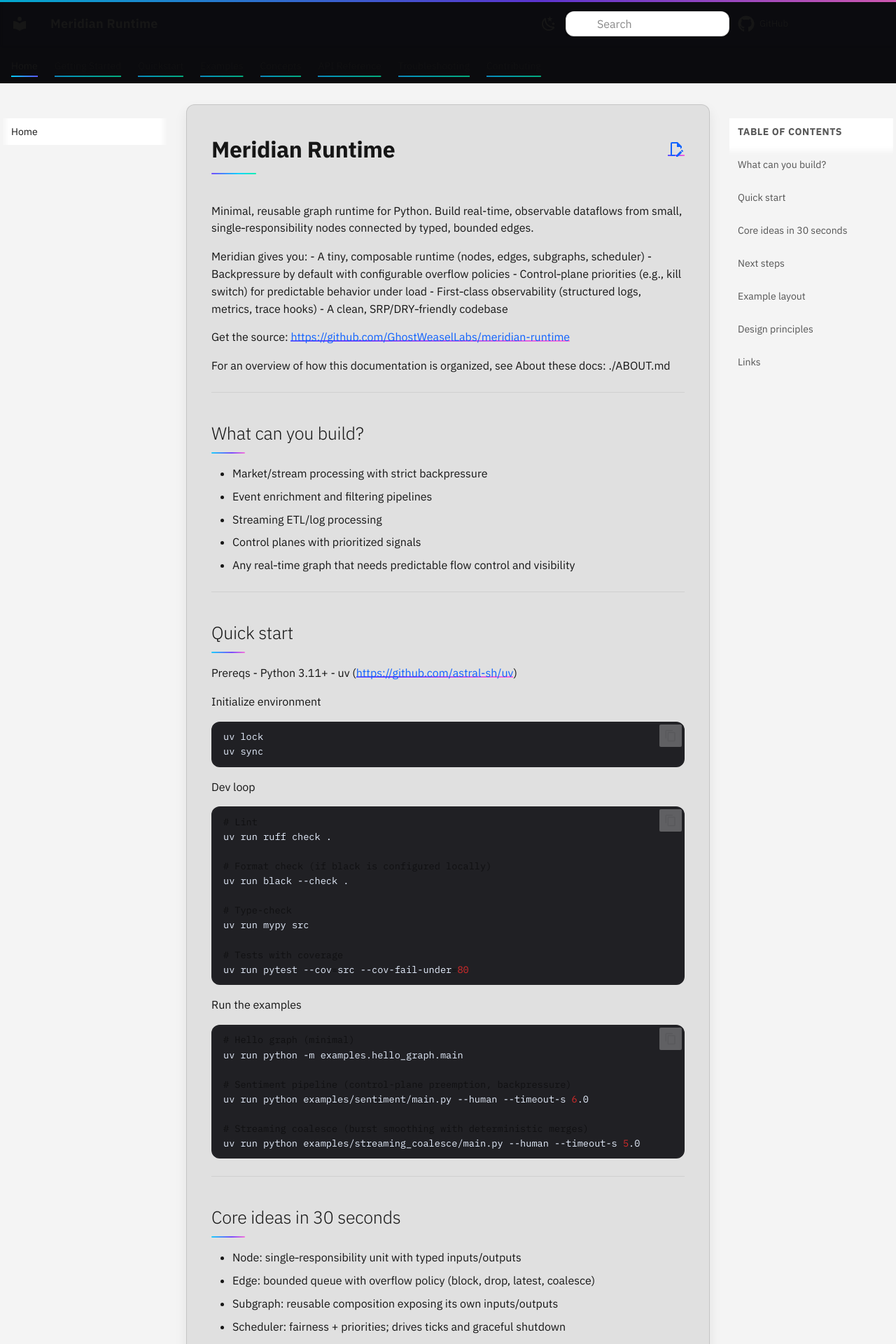
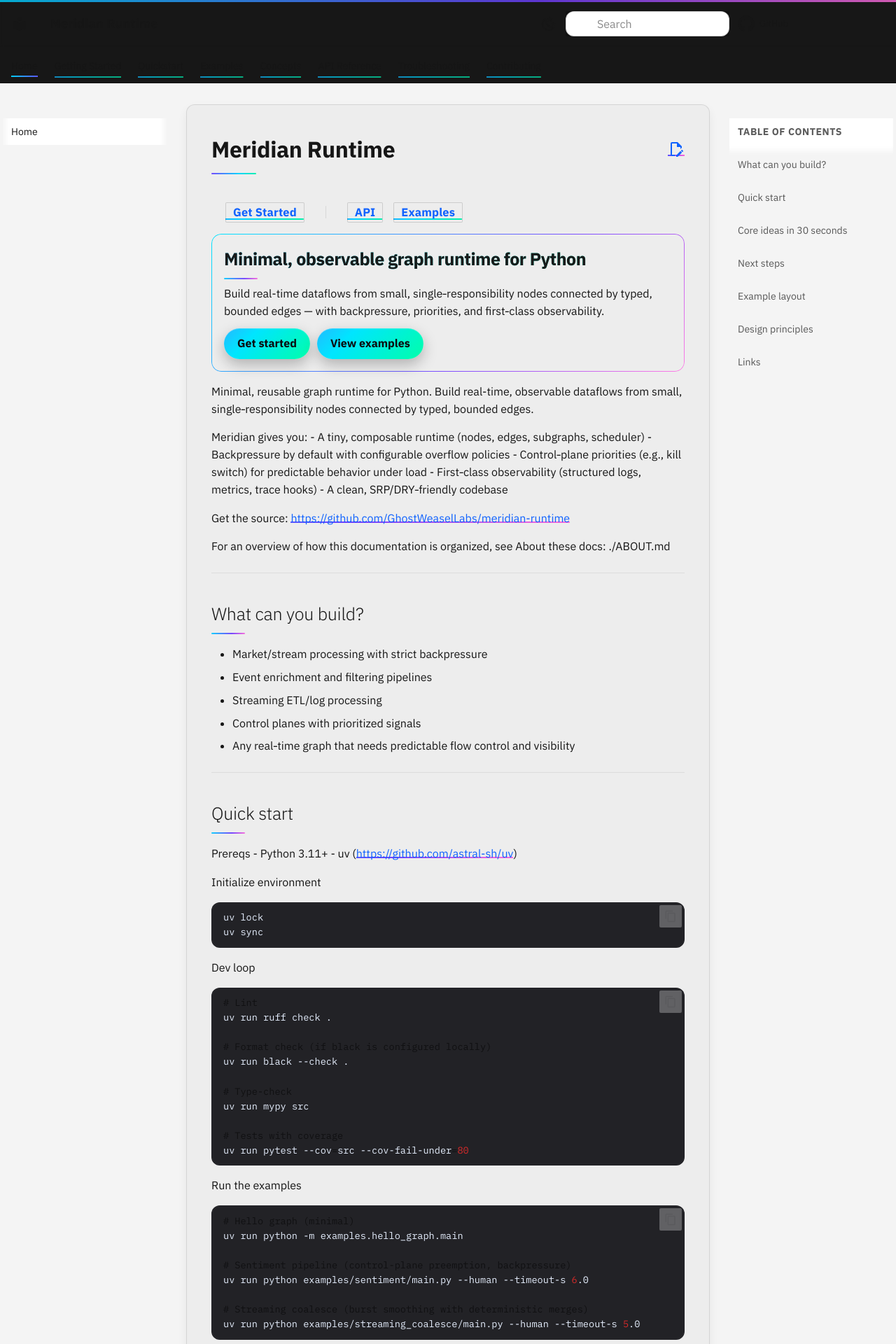
Before and after one commit to GhostWeaselLabs/arachne, an MkDocs documentation site: the page built from docs/index.md, in a window 1280 px wide. Shown: the top 1920 px of the page at 70% size. Built offline with MkDocs 1.6.1 and Material for MkDocs 9.7.7, drawn with Linux system fonts in a browser that asks for light colours; comment, search, counter and statistics services are not loaded.

Commit message:
docs(ui): light-mode contrast fixes; header pills (Get Started, API, Examples); home hero with gradient headline and CTAs

```diff
--- a/docs/index.md
+++ b/docs/index.md
@@ -1,6 +1,24 @@
 <!-- CI trigger: harmless comment to regenerate logs for link-check dry run -->
 
 # Meridian Runtime
+
+<div class="mr-header-left">
+  <a class="mr-quicklink mr-quicklink--sm" href="./getting-started/">Get Started</a>
+  <span class="mr-header-left__divider"></span>
+  <a class="mr-quicklink mr-quicklink--sm" href="./api/">API</a>
+  <a class="mr-quicklink mr-quicklink--sm" href="./examples/">Examples</a>
+</div>
+
+<div class="mr-hero mr-gradient-border" style="margin-top: 16px; margin-bottom: 16px; padding: 18px 18px;">
+  <div class="mr-hero__content">
+    <h2 class="mr-gradient-text" style="margin: 0; font-weight: 800; letter-spacing: -0.02em;">Minimal, observable graph runtime for Python</h2>
+    <p style="margin: 8px 0 0 0;">Build real-time dataflows from small, single‑responsibility nodes connected by typed, bounded edges — with backpressure, priorities, and first‑class observability.</p>
+    <div style="margin-top: 12px; display: flex; gap: 10px; flex-wrap: wrap;">
+      <a class="md-button" href="./getting-started/">Get started</a>
+      <a class="md-button" href="./examples/">View examples</a>
+    </div>
+  </div>
+</div>
 
 Minimal, reusable graph runtime for Python. Build real-time, observable dataflows from small, single‑responsibility nodes connected by typed, bounded edges.
 
--- a/docs/styles/overrides.css
+++ b/docs/styles/overrides.css
@@ -62,14 +62,14 @@
 [data-md-color-scheme="default"] {
     /* Gray10 surfaces */
     --mr-bg: #f4f4f4; /* page background */
-    --mr-bg-elev: #e0e0e0; /* panel (approx gray20) */
-    --mr-border: rgba(0, 0, 0, 0.12);
+    --mr-bg-elev: #ededed; /* lighter panel to reduce heaviness (between gray10 and gray20) */
+    --mr-border: rgba(0, 0, 0, 0.1);
     --mr-text: #161616; /* primary text (gray100-ish) */
-    --mr-text-muted: rgba(22, 22, 22, 0.72);
-    --mr-primary: #0b0b0e; /* header/nav background (near black for contrast) */
+    --mr-text-muted: rgba(22, 22, 22, 0.7);
+    --mr-primary: #171717; /* header/nav background slightly lighter than pure black for light mode harmony */
     --mr-accent: #6f3eff;
     --mr-accent-2: #00d1ff;
-    --mr-panel: rgba(0, 0, 0, 0.035);
+    --mr-panel: rgba(0, 0, 0, 0.025);
 
     /* Light-mode gradient bindings */
     --mr-gradient-active-1: var(--mr-gradient-1-light);
@@ -77,8 +77,8 @@
 
     /* Search/input surfaces for light */
     --mr-input-bg: #ffffff;
-    --mr-input-border: rgba(0, 0, 0, 0.15);
-    --mr-input-placeholder: rgba(22, 22, 22, 0.5);
+    --mr-input-border: rgba(0, 0, 0, 0.18);
+    --mr-input-placeholder: rgba(22, 22, 22, 0.55);
 }
 
 /* Dark mode (mkdocs scheme 'slate') – gray90 */
@@ -198,8 +198,8 @@
     background-size: 200% var(--mr-underline-thickness);
     background-position: 100% calc(100% - var(--mr-underline-offset));
     background-repeat: no-repeat;
-    padding-bottom: 0.44rem; /* give underline a touch more clearance */
-    margin-bottom: -1px; /* reduce tuck to keep line visually even */
+    padding-bottom: 0.48rem; /* extra clearance for light mode to avoid crowding */
+    margin-bottom: 0; /* even baseline across schemes */
 }
 
 .md-tabs__link:hover,
@@ -260,7 +260,7 @@
     border: 1px solid var(--mr-border);
     border-radius: 12px; /* softer corners */
     padding: calc(var(--mr-space-7) - 0.25rem) calc(var(--mr-space-7) - 0.25rem);
-    box-shadow: 0 8px 18px rgba(0, 0, 0, 0.08); /* subtle, works on light and dark */
+    box-shadow: 0 6px 14px rgba(0, 0, 0, 0.06); /* lighter shadow for light mode */
     transition:
         background-color 240ms ease,
         border-color 160ms ease,
@@ -312,7 +312,7 @@
     margin-top: 10px; /* align perceived spacing with h1 underline */
     border-radius: 2px;
     background: var(--mr-gradient-active-2);
-    opacity: 0.9;
+    opacity: 0.94;
 }
 
 /* 7) Links with animated gradient underline */
@@ -330,6 +330,7 @@
     /* Sync gradient underline shift with gradient text fade (if applied) */
     background-clip: border-box;
     text-underline-offset: 3px; /* consistent offset for inline icons */
+    border-radius: 2px; /* reduce harshness when underline meets glyph descenders */
 }
 [data-md-color-scheme="slate"] .md-typeset a {
     color: #cfe9ff;
@@ -451,6 +452,7 @@
     display: inline-flex;
     align-items: center;
     gap: var(--mr-space-3);
+    margin-left: var(--mr-space-4);
 }
 /* Placement: attach pills after the brand title when present */
 .md-header__title .mr-header-left {
@@ -494,6 +496,8 @@
 }
 [data-md-color-scheme="default"] .mr-quicklink {
     background-image: var(--mr-gradient-1-light);
+    color: #161616;
+    border-color: rgba(0, 0, 0, 0.14);
 }
 [data-md-color-scheme="slate"] .mr-quicklink {
     background-image: var(--mr-gradient-1);
@@ -525,14 +529,16 @@
 /* Right-align header actions (search + GitHub) within Material grid */
 .md-header__inner .md-grid {
     display: grid;
-    grid-template-columns: 1fr auto;
+    grid-template-columns: auto 1fr auto; /* left pills / tabs / right actions */
     align-items: center;
     gap: var(--mr-space-6);
 }
 
-/* Keep title/brand on the left grid cell */
+/* Keep title/brand and optional pills on the left grid cell */
 .md-header__inner .md-header__title {
     justify-self: start;
+    display: inline-flex;
+    align-items: center;
 }
 
 /* Place header options (theme toggle, search, GitHub) in the right grid cell */
@@ -541,6 +547,7 @@
     display: inline-flex;
     align-items: center;
     gap: var(--mr-space-5);
+    margin-left: var(--mr-space-6);
 }
 
 /* Ensure search and GitHub align flush-right without pushing layout */
@@ -553,14 +560,18 @@
     background: var(--mr-input-bg);
     border: 1px solid var(--mr-input-border);
     color: var(--mr-text) !important;
+    box-shadow:
+        0 1px 0 rgba(0, 0, 0, 0.05),
+        inset 0 1px 0 rgba(255, 255, 255, 0.06);
 }
 .md-search__input::placeholder {
     color: var(--mr-input-placeholder);
+    opacity: 0.9;
 }
 
 .md-footer-meta,
 .md-footer__inner {
-    color: var(--mr-muted);
+    color: var(--mr-text-muted);
 }
 
 /* 13) Tables – cleaner borders and zebra striping */
@@ -633,6 +644,6 @@
     }
 
     .md-tabs__link {
-        padding-bottom: 0.34rem;
+        padding-bottom: 0.4rem;
     }
 }
```
